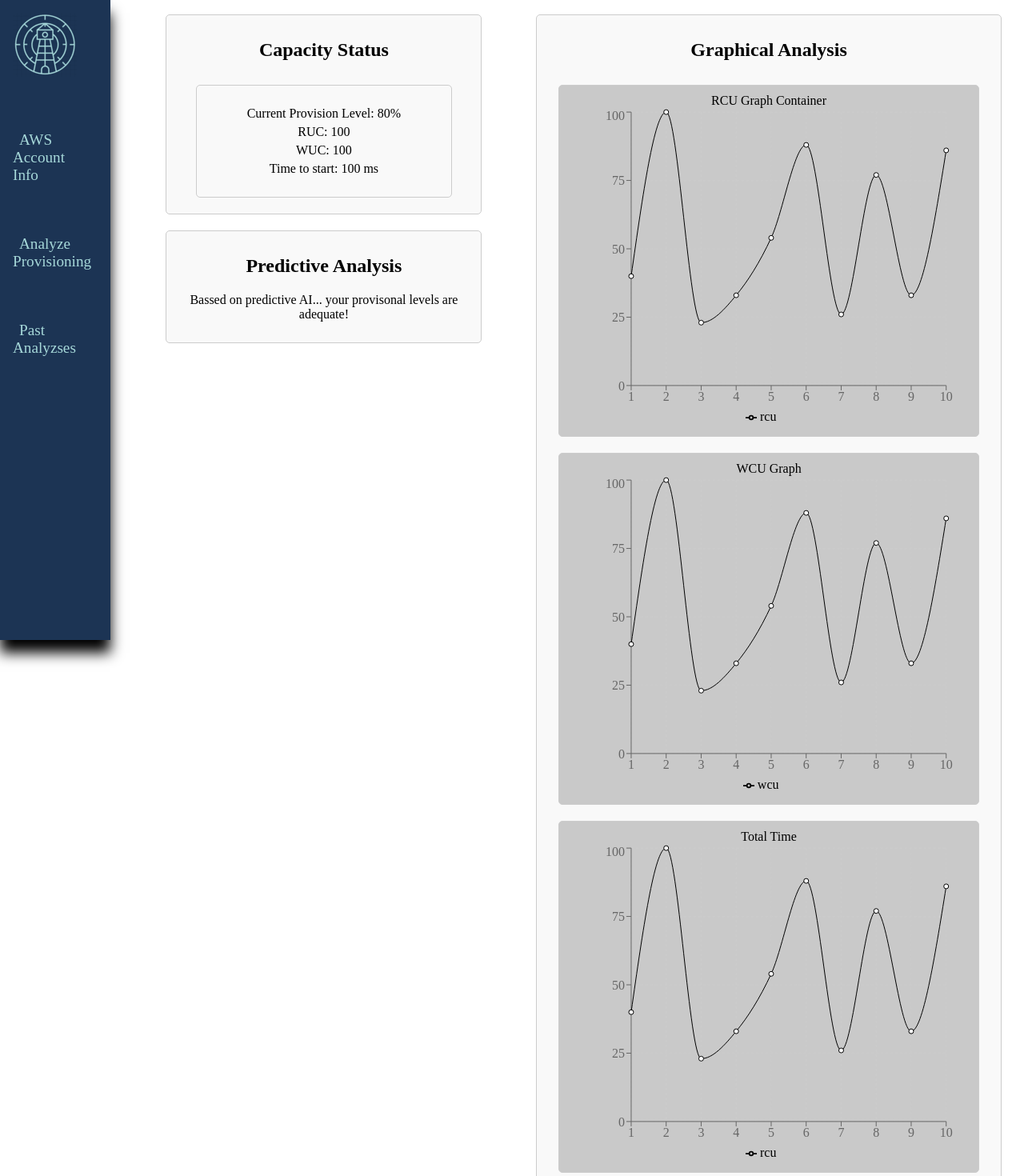
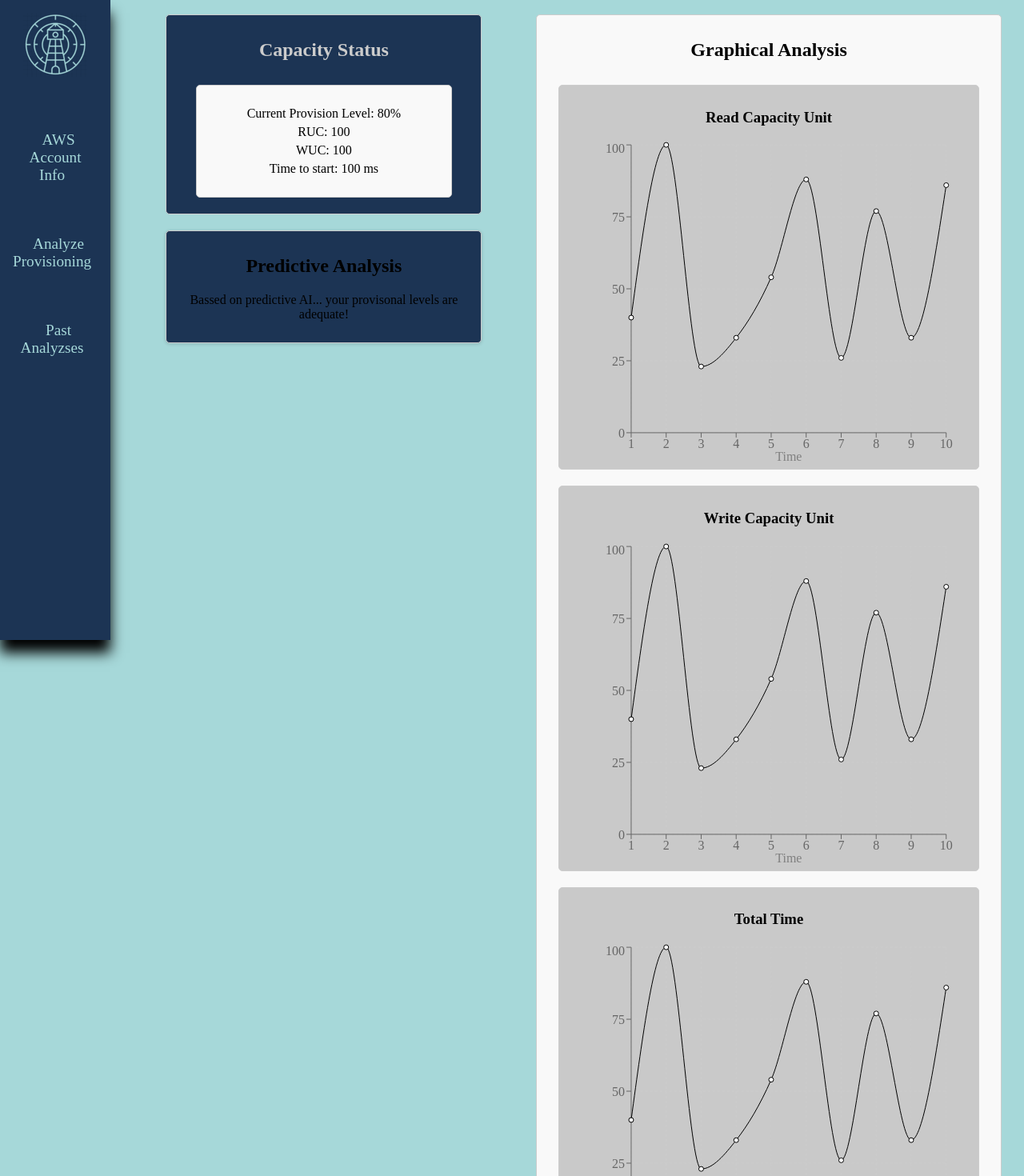
Before and after one commit to oslabs-beta/watchtower, a React app in the folder client/: page / in a window 1280 px wide. Shown: the top 1470 px of the page at 80% size. Built offline with nearby package versions, Linux system fonts and the light colour scheme; the HTML template or start-up script is replaced by a standard one.

Commit message:
add global styles

```diff
--- a/client/src/components/RcuGraphContainer.jsx
+++ b/client/src/components/RcuGraphContainer.jsx
@@ -9,6 +9,7 @@ import {
   Tooltip,
   Legend,
   ResponsiveContainer,
+  Label,
 } from 'recharts';
 
 const data = [
@@ -27,7 +28,7 @@ const data = [
 function RcuGraphContainer() {
   return (
     <div className='indvidualGraph'>
-      RCU Graph Container
+      <h3>Read Capacity Unit</h3>
       <ResponsiveContainer width='100%' height={400}>
         <LineChart
           width={500}
@@ -41,10 +42,11 @@ function RcuGraphContainer() {
           }}
         >
           <CartesianGrid strokeDasharray='3 3' />
-          <XAxis dataKey='time' />
+          <XAxis dataKey='time'>
+            <Label value='Time' offset={-5} position='insideBottom' />
+          </XAxis>
           <YAxis />
           <Tooltip />
-          <Legend />
           <Line type='monotone' dataKey='rcu' stroke='#000000' />
         </LineChart>
       </ResponsiveContainer>
--- a/client/src/components/TotalTimeGraphContainer.jsx
+++ b/client/src/components/TotalTimeGraphContainer.jsx
@@ -8,7 +8,7 @@ import {
   CartesianGrid,
   Tooltip,
   Legend,
-  ResponsiveContainer,
+  ResponsiveContainer, Label,
 } from 'recharts';
 
 const data = [
@@ -27,7 +27,7 @@ const data = [
 function TotalTimeGraphContainer() {
   return (
     <div className='indvidualGraph'>
-     Total Time
+      <h3>Total Time</h3>
       <ResponsiveContainer width='100%' height={400}>
         <LineChart
           width={500}
@@ -41,10 +41,12 @@ function TotalTimeGraphContainer() {
           }}
         >
           <CartesianGrid strokeDasharray='3 3' />
-          <XAxis dataKey='time' />
+          <XAxis dataKey='time'>
+            <Label value='Time' offset={-5} position='insideBottom' />
+          </XAxis>
           <YAxis />
           <Tooltip />
-          <Legend />
+          {/* <Legend /> */}
           <Line type='monotone' dataKey='rcu' stroke='#000000' />
         </LineChart>
       </ResponsiveContainer>
--- a/client/src/components/WcuGraphContainer.jsx
+++ b/client/src/components/WcuGraphContainer.jsx
@@ -9,6 +9,7 @@ import {
   Tooltip,
   Legend,
   ResponsiveContainer,
+  Label,
 } from 'recharts';
 
 const data = [
@@ -27,7 +28,7 @@ const data = [
 function WcuGraphContainer() {
   return (
     <div className='indvidualGraph'>
-      WCU Graph
+      <h3>Write Capacity Unit</h3>
       <ResponsiveContainer width='100%' height={400}>
         <LineChart
           width={500}
@@ -41,10 +42,12 @@ function WcuGraphContainer() {
           }}
         >
           <CartesianGrid strokeDasharray='3 3' />
-          <XAxis dataKey='time' />
+          <XAxis dataKey='time'>
+            <Label value='Time' offset={-5} position='insideBottom' />
+          </XAxis>
           <YAxis />
           <Tooltip />
-          <Legend />
+          {/* <Legend /> */}
           <Line type='monotone' dataKey='wcu' stroke='#000000' />
         </LineChart>
       </ResponsiveContainer>
--- a/client/src/styles/Dashboard.scss
+++ b/client/src/styles/Dashboard.scss
@@ -1,9 +1,15 @@
+@import '__global.scss';
+html {
+  background-color: $lightblue;
+}
+
 #dashboard {
   display: flex;
   flex-direction: row;
   justify-content: space-around;
   margin: 0 0 0;
   padding: 0 0 0;
+  background-color: $lightblue;
 
   #leftSide {
     display: flex;
--- a/client/src/styles/NavBar.scss
+++ b/client/src/styles/NavBar.scss
@@ -2,10 +2,10 @@
 
 .navbar {
   position: fixed;
-  text-align:left;
+  text-align: center;
   width: 10%;
   max-width: min-content;
-  min-width: 80px;
+  min-width: 90px;
   top: 0;
   left: 0;
   bottom: 0;
@@ -13,7 +13,7 @@
   padding: 1rem;
   box-shadow: 0 1em 1em black;
   z-index: 1000;
-  color: $lightblue
+  color: $lightblue;
 }
 
 .menu {
@@ -31,5 +31,4 @@
   text-decoration: none;
   padding: 0.5rem;
   font-size: larger;
-
 }
--- a/client/src/styles/analysisContainer.scss
+++ b/client/src/styles/analysisContainer.scss
@@ -1,3 +1,5 @@
+@import '__global.scss';
+
 #analysisContainer {
   margin-top: 5%;
   width: 90%;
@@ -5,6 +7,7 @@
   border: 1px solid #ccc;
   padding: 10px;
   border-radius: 5px;
-  background-color: #f9f9f9;
+  background-color: $darkblue;
   margin: 10px 0;
+  box-shadow: rgba(0, 0, 0, 0.16) 0px 1px 4px;
 }
--- a/client/src/styles/statusBox.scss
+++ b/client/src/styles/statusBox.scss
@@ -1,3 +1,5 @@
+@import '__global.scss';
+
 #infoBox {
   border: 1px solid #ccc;
   padding: 10px;
--- a/client/src/styles/statusContainer.scss
+++ b/client/src/styles/statusContainer.scss
@@ -1,3 +1,5 @@
+@import '__global.scss';
+
 #statusContainer {
   margin-top: 5%;
   width: 90%;
@@ -10,6 +12,10 @@
   border: 1px solid #ccc;
   padding: 10px;
   border-radius: 5px;
-  background-color: #f9f9f9;
+  background-color: $darkblue;
   margin: 10px 0;
+
+  h2 {
+    color: #ccc;
+  }
 }
```
